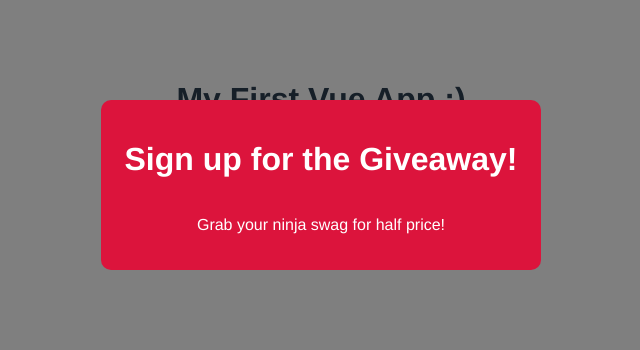
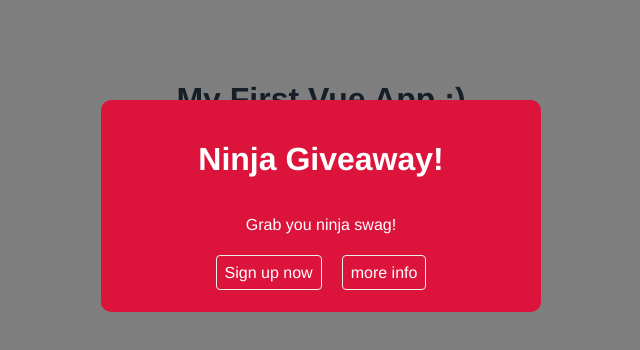
Before and after one commit to RDOToole89/modal-project-vue, a Vue app: page / in a window 1280 px wide. Both pictures are taken after a click on the button "open modal". Shown: the top 350 px of the page, without its empty margins (319-959 px from the left). Built offline with nearby package versions, Linux system fonts and the light colour scheme.

Commit message:
Create second modal component

```diff
--- a/src/App.vue
+++ b/src/App.vue
@@ -3,10 +3,30 @@
   <p>Welcome...</p>
   <transition name="fade">
     <div v-if="showModal">
-      <Modal :header="header" :text="text" theme="sale" @close="toggleModal" />
+      <Modal theme="sale" @close="toggleModal">
+        <template v-slot:links>
+          <a href="#">Sign up now</a>
+          <a href="#">more info</a>
+        </template>
+        <h1>Ninja Giveaway!</h1>
+        <p>Grab you ninja swag!</p>
+      </Modal>
+    </div>
+  </transition>
+  <transition name="fade">
+    <div v-if="showModal2">
+      <Modal theme="" @close="toggleModal2">
+        <template v-slot:links>
+          <a href="#">Sign up now</a>
+          <a href="#">more info</a>
+        </template>
+        <h1>modal2!</h1>
+        <p>hello world</p>
+      </Modal>
     </div>
   </transition>
   <button @click="toggleModal">open modal</button>
+  <button @click="toggleModal2">open modal 2</button>
   <br />
   <input type="text" ref="name" />
   <button @click="handleClick">click me</button>
@@ -26,6 +46,7 @@
         header: 'Sign up for the Giveaway!',
         text: 'Grab your ninja swag for half price!',
         showModal: false,
+        showModal2: false,
       };
     },
     methods: {
@@ -38,6 +59,9 @@
     methods: {
       toggleModal() {
         this.showModal = !this.showModal;
+      },
+      toggleModal2() {
+        this.showModal2 = !this.showModal2;
       },
     },
   };
--- a/src/components/Modal.vue
+++ b/src/components/Modal.vue
@@ -1,15 +1,17 @@
 <template>
   <div class="backdrop" @click.self="closeModal">
     <div class="modal" :class="{ sale: theme === 'sale' }">
-      <h1>{{ header }}</h1>
-      <p>{{ text }}</p>
+      <slot></slot>
+      <div class="actions">
+        <slot name="links"></slot>
+      </div>
     </div>
   </div>
 </template>
 
 <script>
   export default {
-    props: ['header', 'text', 'theme'],
+    props: ['theme'],
     methods: {
       closeModal() {
         this.$emit('close');
@@ -45,6 +47,21 @@
     font-style: normal;
   }
 
+  .modal .actions {
+    text-align: center;
+    margin: 30px 0 10px 0;
+    color: #333;
+  }
+
+  .modal .actions a {
+    color: #333;
+    padding: 8px;
+    border: 1px solid #eee;
+    border-radius: 4px;
+    text-decoration: none;
+    margin: 10px;
+  }
+
   .modal.sale {
     background: crimson;
     color: white;
@@ -53,4 +70,12 @@
   .modal.sale h1 {
     color: white;
   }
+
+  .modal.sale .actions {
+    color: white;
+  }
+
+  .modal.sale .actions a {
+    color: white;
+  }
 </style>
```
